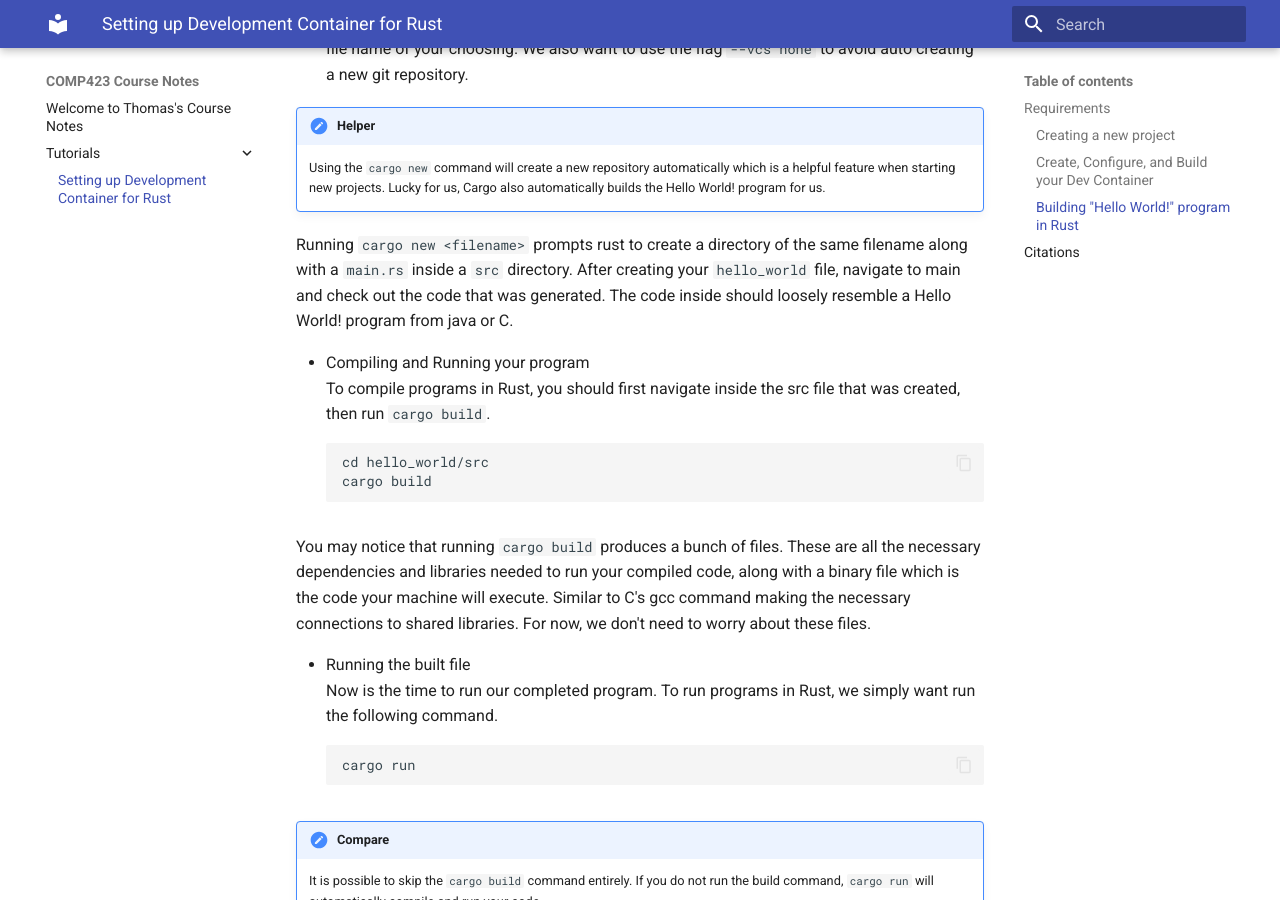
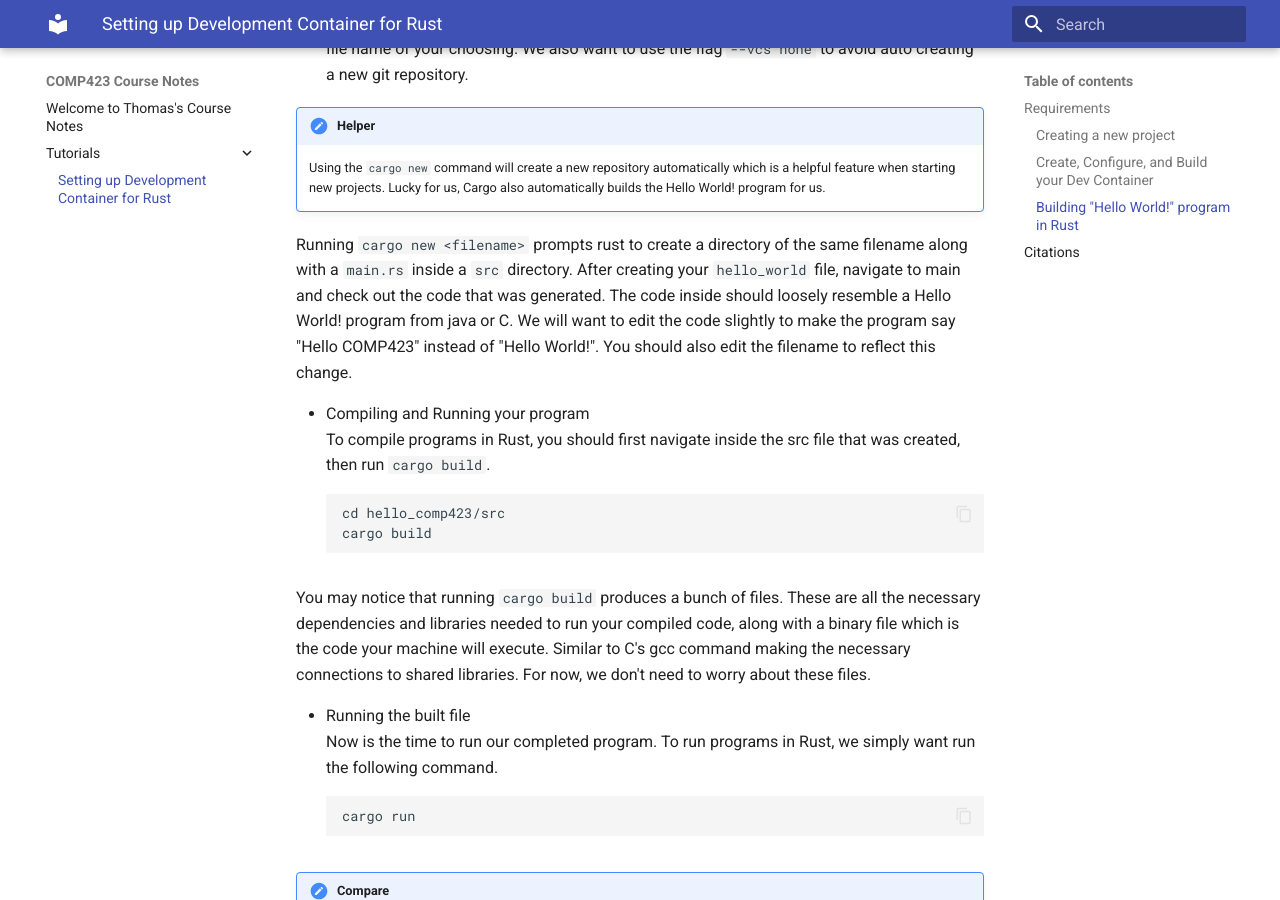
Before and after one commit to thomas092101/comp423-course-notes, an MkDocs documentation site: the page built from docs/tutorials/rust-setup.md, in a window 1280 px wide and 900 px high, scrolled down 2120 px. Built offline with MkDocs 1.6.1 and Material for MkDocs 9.7.7, drawn with Linux system fonts in a browser that asks for light colours.

Commit message:
Rust Tutorial added

````diff
--- a/docs/tutorials/rust-setup.md
+++ b/docs/tutorials/rust-setup.md
@@ -79,12 +79,12 @@
 !!! Helper
     Using the ```cargo new``` command will create a new repository automatically which is a helpful feature when starting new projects.  Lucky for us, Cargo also automatically builds the Hello World! program for us.
 
-  Running ```cargo new <filename>``` prompts rust to create a directory of the same filename along with a ```main.rs``` inside a ```src``` directory. After creating your ```hello_world``` file, navigate to main and check out the code that was generated. The code inside should loosely resemble a Hello World! program from java or C.
+  Running ```cargo new <filename>``` prompts rust to create a directory of the same filename along with a ```main.rs``` inside a ```src``` directory. After creating your ```hello_world``` file, navigate to main and check out the code that was generated. The code inside should loosely resemble a Hello World! program from java or C.  We will want to edit the code slightly to make the program say "Hello COMP423" instead of "Hello World!". You should also edit the filename to reflect this change.
 
   * Compiling and Running your program
   To compile programs in Rust, you should first navigate inside the src file that was created, then run ```cargo build```.
   ```
-  cd hello_world/src
+  cd hello_comp423/src
   cargo build
   ```
 
````
